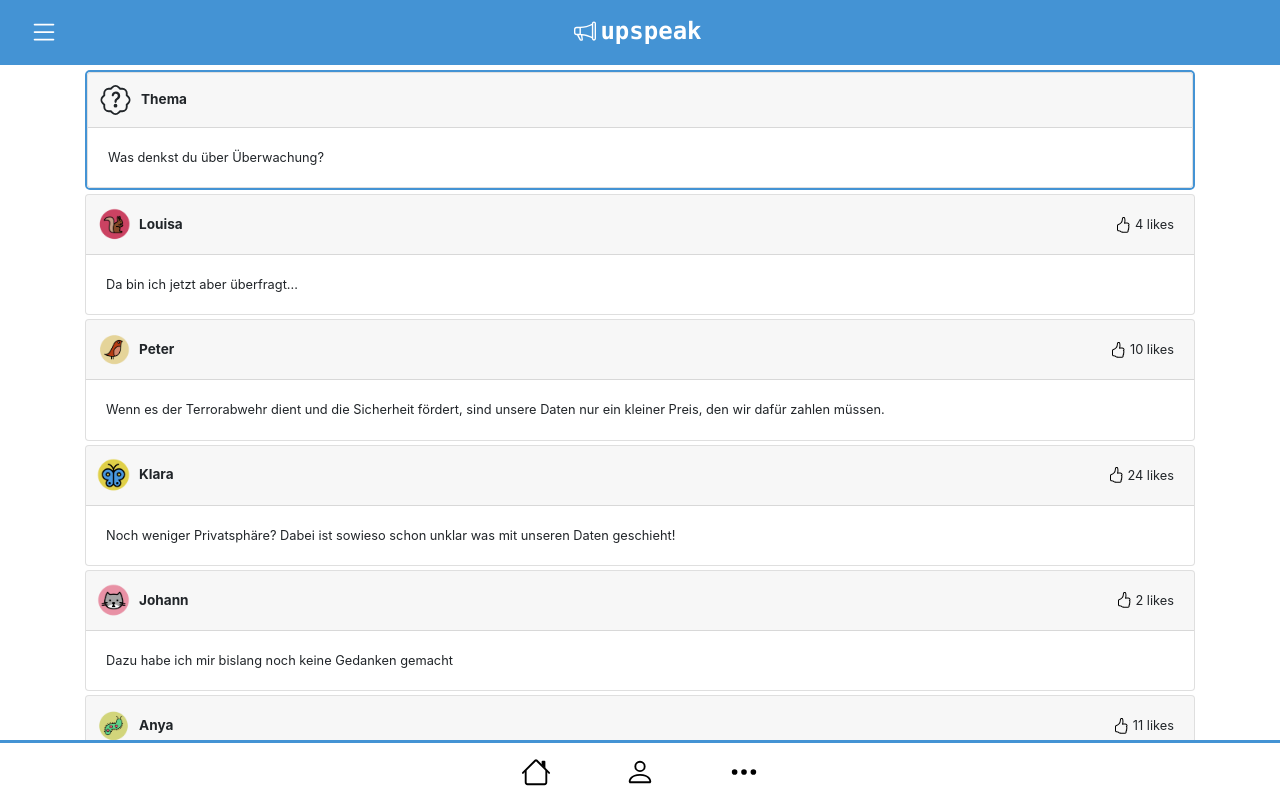
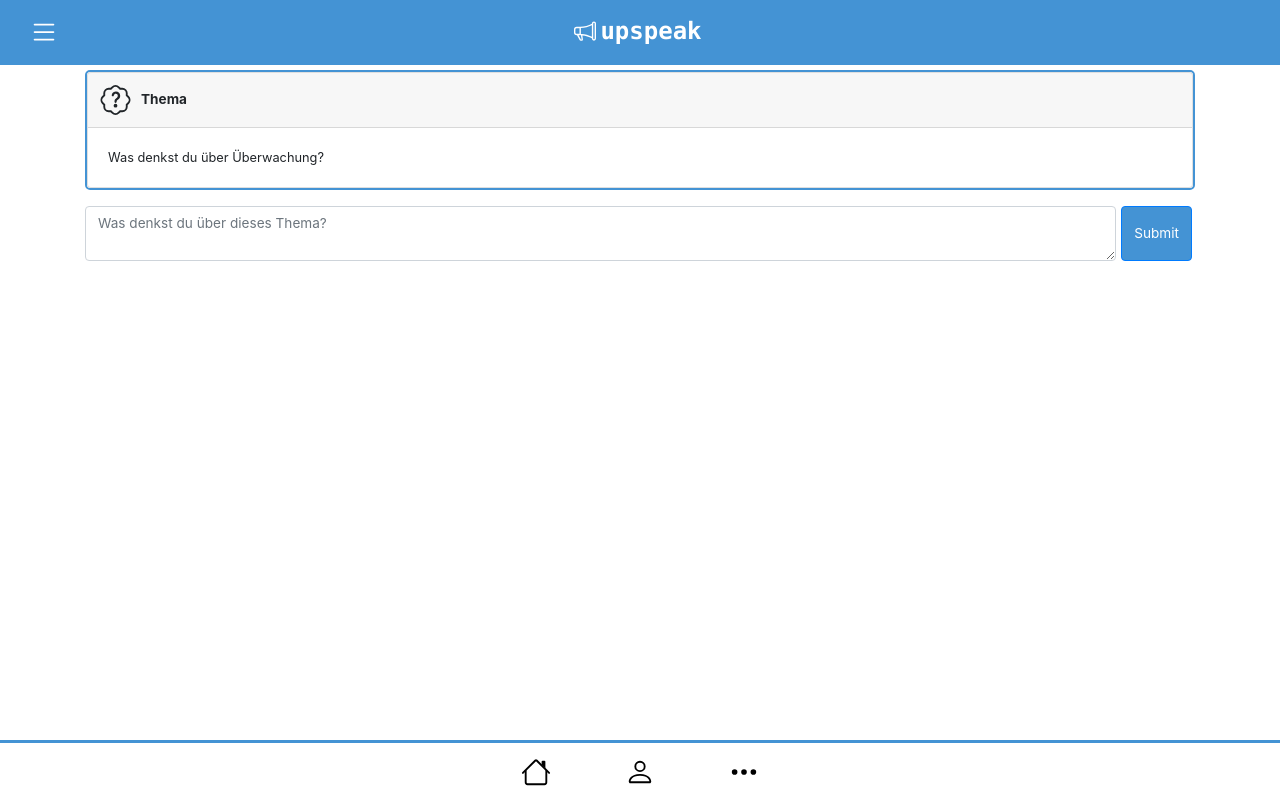
Before and after one commit to peterbayerle/dpil_olympus, a React (Create React App) app: page /c in a window 1280 px wide. Shown: the top 798 px of the page. Built offline with nearby package versions, Linux system fonts and the light colour scheme.

Commit message:
fixed bug where posts were showing up in compose page

```diff
--- a/src/App.js
+++ b/src/App.js
@@ -19,7 +19,7 @@ class App extends React.Component {
             <Route path="/" exact component={SelectView} />
             <Route path="/e" exact component={EphemeralPostView} />
             <Route path="/p" exact component={PersistantPostView}/>
-            <Route path="/c" exact component={() => <PersistantPostView hidePosts={false} submitForm={true}/>}/>
+            <Route path="/c" exact component={() => <PersistantPostView hidePosts={true} submitForm={true}/>}/>
           </Switch>
         </BrowserRouter>
         <Footer></Footer>
--- a/src/pages/persistant.js
+++ b/src/pages/persistant.js
@@ -17,6 +17,7 @@ class PersistantPostView extends React.Component {
                 question={question}
                 posts={posts}
                 submitForm={this.props.submitForm}
+                hidePosts={this.props.hidePosts}
             >
             </PostView>
         );
--- a/src/pages/postview.js
+++ b/src/pages/postview.js
@@ -28,13 +28,13 @@ class PostView extends React.Component {
     };
 
     addPost(key, post) {
+      this.numPosts++;
+
       post.id = key;
       post.key = key;
       var newPosts = this.state.posts;
       newPosts.push(post);
       this.setState({posts: newPosts});
-
-      this.numPosts++;
     }
 
     handlePostSubmission(event) {
```
